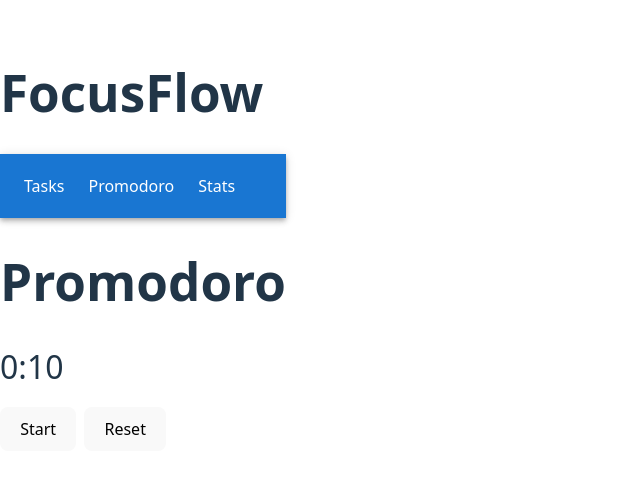
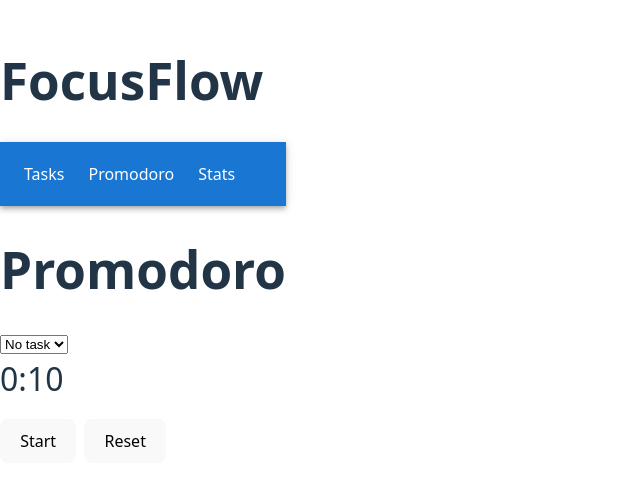
Before and after one commit to Mahmod94/react, a React (Vite) app in the folder FocusFlow/: page /promodoropage in a window 1280 px wide. Shown: the part 152-638 px from the top of the page, without its empty margins (0-640 px from the left). Built offline with nearby package versions, Linux system fonts and the light colour scheme.

Commit message:
new feature
koppla tasks till sessions

```diff
--- a/FocusFlow/src/App.tsx
+++ b/FocusFlow/src/App.tsx
@@ -1,4 +1,6 @@
 import { useEffect, useState } from "react";
+
+import type { Task } from "./types/task.ts";
 import type { Session } from "./types/session.ts";
 
 import StatsPage from "./pages/StatsPage"
@@ -8,6 +10,8 @@ import { Route, Routes } from "react-router-dom";
 import NavBar from "./components/NavBar.tsx";
 
 const SESSIONS_KEY = "focusflow.sessions";
+
+const STORAGE_KEY = "focusflow.tasks";
 
 export default function App()
 {
@@ -26,6 +30,22 @@ export default function App()
     localStorage.setItem(SESSIONS_KEY, JSON.stringify(sessions));
   }, [sessions]);
 
+  const [tasks, setTasks] = useState<Task[]>(() => {
+    try
+    {
+      const raw = localStorage.getItem(STORAGE_KEY);
+      if (!raw) return [];
+      const parsed = JSON.parse(raw);
+      return Array.isArray(parsed) ? (parsed as Task[]) : [];
+    }catch {
+      return [];
+    }
+  });
+
+  useEffect(() =>{
+    localStorage.setItem(STORAGE_KEY, JSON.stringify(tasks));
+  }, [tasks])
+
   return(
     <>
       <div>
@@ -33,8 +53,8 @@ export default function App()
 
         <NavBar />
         <Routes>
-          <Route path="/" element={<TasksPage />} />
-          <Route path="/promodoropage" element={<PromodoroPage sessions={sessions} setSessions={setSessions} />} />
+          <Route path="/" element={<TasksPage tasks={tasks} setTasks={setTasks} />} />
+          <Route path="/promodoropage" element={<PromodoroPage sessions={sessions} setSessions={setSessions} tasks={tasks} />} />
           <Route path="/statspage" element={<StatsPage sessions={sessions}/>} />
 
         </Routes>
--- a/FocusFlow/src/pages/PromodoroPage.tsx
+++ b/FocusFlow/src/pages/PromodoroPage.tsx
@@ -1,27 +1,39 @@
 import { useEffect, useRef, useState } from "react";
+
+
+import type { Task } from "../types/task";
 import type { Session } from "../types/session";
 
 const PROMODORO_LENGTH = 10;
 
-const STORAGE_KEY = "focusflow.sessions";
+// const STORAGE_KEY = "focusflow.sessions";
 
-export default function PromodoroPage()
+type Props = {
+    sessions: Session[];
+    setSessions: React.Dispatch<React.SetStateAction<Session[]>>;
+    tasks: Task[];
+
+}
+
+export default function PromodoroPage({ sessions, setSessions, tasks } : Props)
 {
     const [timeLeft, setTimeLeft] = useState<number>(PROMODORO_LENGTH);
     const [running, setIsRunning] = useState<boolean>(false);
 
-    const [sessions, setSession] = useState<Session[]>(() => {
-        try {
-            const raw = localStorage.getItem(STORAGE_KEY);
-            console.log("LOADED RAW:", raw);
-            if (!raw) return [];
-            const parsed = JSON.parse(raw);
-            return Array.isArray(parsed) ? (parsed as Session []) : [];
-        } catch (err) {
-            console.error("Failed to load sessions:", err);
-            return [];
-        }
-    });
+    const [selectedTaskId, setSelectedTaskId] = useState<string | "">("");
+
+    // const [sessions, setSession] = useState<Session[]>(() => {
+    //     try {
+    //         const raw = localStorage.getItem(STORAGE_KEY);
+    //         console.log("LOADED RAW:", raw);
+    //         if (!raw) return [];
+    //         const parsed = JSON.parse(raw);
+    //         return Array.isArray(parsed) ? (parsed as Session []) : [];
+    //     } catch (err) {
+    //         console.error("Failed to load sessions:", err);
+    //         return [];
+    //     }
+    // });
 
     // Hjälpfunktion för mm:ss
     const formatTime = (totalSeconds: number) => {
@@ -31,10 +43,10 @@ export default function PromodoroPage()
     };
 
 
-    useEffect(() => {
-        localStorage.setItem(STORAGE_KEY, JSON.stringify(sessions));
-        console.log("SAVED", sessions);
-    }, [sessions]);
+    // useEffect(() => {
+    //     // localStorage.setItem(STORAGE_KEY, JSON.stringify(sessions));
+    //     console.log("SAVED", sessions);
+    // }, [sessions]);
 
     useEffect(() => {
         if(!running) return;
@@ -55,17 +67,18 @@ export default function PromodoroPage()
             loggedRef.current = true;
 
             setIsRunning(false);
-            setSession(prev => [
+            setSessions(prev => [
                 ...prev,
                 {
                     id: Date.now(),
                     durationSeconds: PROMODORO_LENGTH,
                     endedAt: Date.now(),
                     type: "focus",
+                    taskId: selectedTaskId || undefined,
                 },
             ]);
         }
-    }, [timeLeft, running])
+    }, [timeLeft, running, setSessions])
 
 
     const handleStartPause = () => {
@@ -81,7 +94,12 @@ export default function PromodoroPage()
     return (
         <div>
             <h1>Promodoro</h1>
-
+            <select value={selectedTaskId} onChange={(e) => setSelectedTaskId(e.target.value)}>
+                <option value="">No task</option>
+                {tasks.map(t => (
+                    <option key={t.id} value={t.id}>{t.title}</option>
+                ))}
+            </select>
             <div style={{ fontSize: "2rem", marginBottom: "1rem" }}>
                 {formatTime(timeLeft)}
             </div>
--- a/FocusFlow/src/pages/TasksPage.tsx
+++ b/FocusFlow/src/pages/TasksPage.tsx
@@ -1,28 +1,32 @@
 import { useEffect, useState } from "react";
 import type { Task } from "../types/task";
 
-const STORAGE_KEY = "focusflow.tasks";
 
-export default function TasksPage() {
-  const [tasks, setTasks] = useState<Task[]>(() => {
-    try {
-      const raw = localStorage.getItem(STORAGE_KEY);
-      console.log("LOADED RAW:", raw);
-      if (!raw) return [];
-      const parsed = JSON.parse(raw);
-      return Array.isArray(parsed) ? (parsed as Task[]) : [];
-    } catch (err) {
-      console.error("Failed to load tasks:", err);
-      return [];
-    }
-  });
+type Props = {
+  tasks: Task[];
+  setTasks: React.Dispatch<React.SetStateAction<Task[]>>;
+}
+
+export default function TasksPage({ tasks, setTasks} : Props) {
+  // const [tasks, setTasks] = useState<Task[]>(() => {
+  //   try {
+  //     const raw = localStorage.getItem(STORAGE_KEY);
+  //     console.log("LOADED RAW:", raw);
+  //     if (!raw) return [];
+  //     const parsed = JSON.parse(raw);
+  //     return Array.isArray(parsed) ? (parsed as Task[]) : [];
+  //   } catch (err) {
+  //     console.error("Failed to load tasks:", err);
+  //     return [];
+  //   }
+  // });
 
   const [name, setName] = useState("");
 
-  useEffect(() => {
-    localStorage.setItem(STORAGE_KEY, JSON.stringify(tasks));
-    console.log("SAVED", tasks);
-  }, [tasks]);
+  // useEffect(() => {
+  //   localStorage.setItem(STORAGE_KEY, JSON.stringify(tasks));
+  //   console.log("SAVED", tasks);
+  // }, [tasks]);
 
   const handleAdd = () => {
     const title = name.trim();
--- a/FocusFlow/src/types/session.ts
+++ b/FocusFlow/src/types/session.ts
@@ -3,5 +3,5 @@ export type Session = {
     durationSeconds: number;
     endedAt: number;
     type: "focus" | "break";
-    taskId?: number;
+    taskId?: string;
 };
--- a/FocusFlow/src/types/task.ts
+++ b/FocusFlow/src/types/task.ts
@@ -1,7 +1,7 @@
 export type TaskStatus = "todo" | "doing" | "done";
 
 export type Task = {
-    id: number;
+    id: string;
     title: string;
     status: TaskStatus;
 };
```
